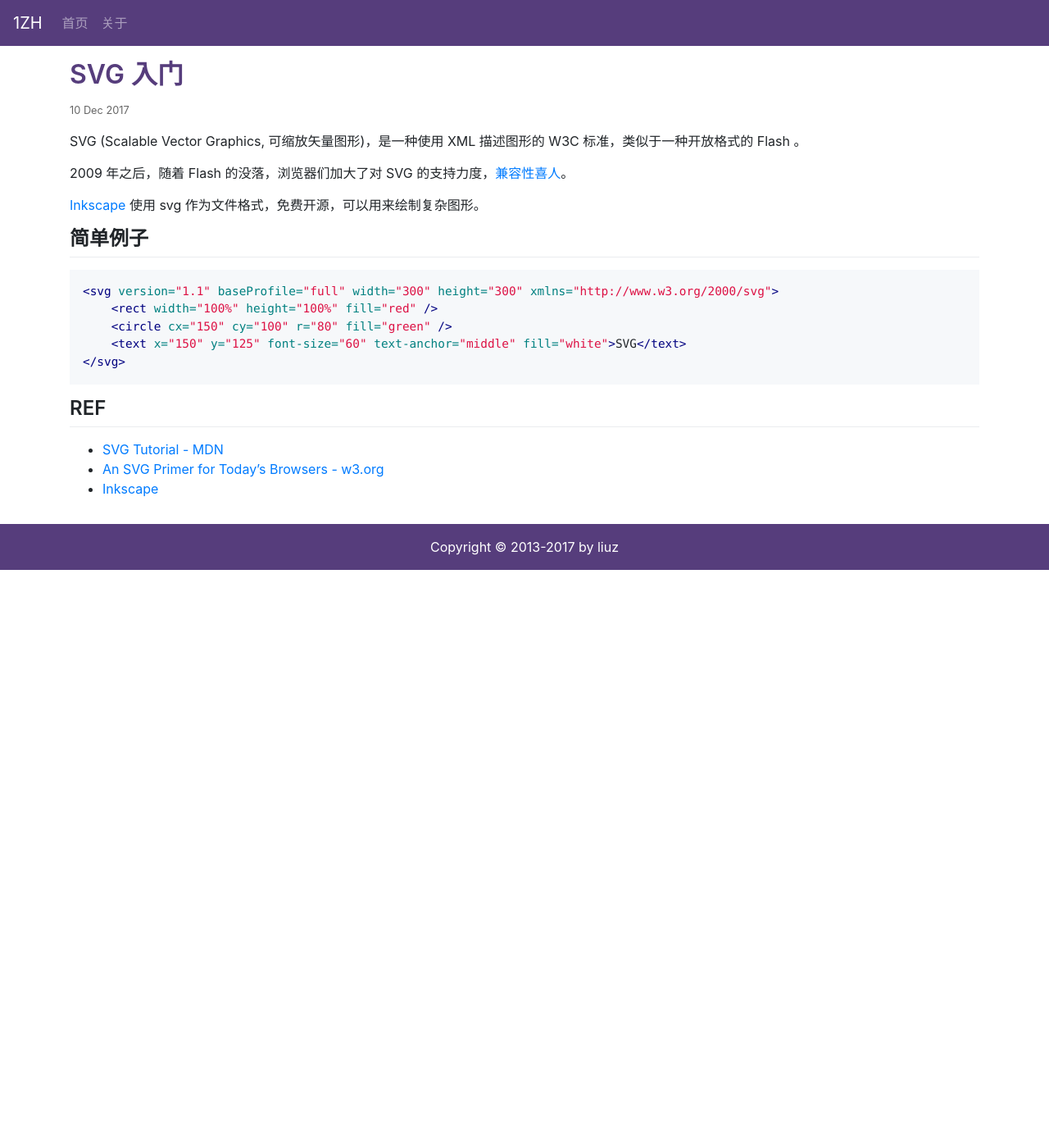
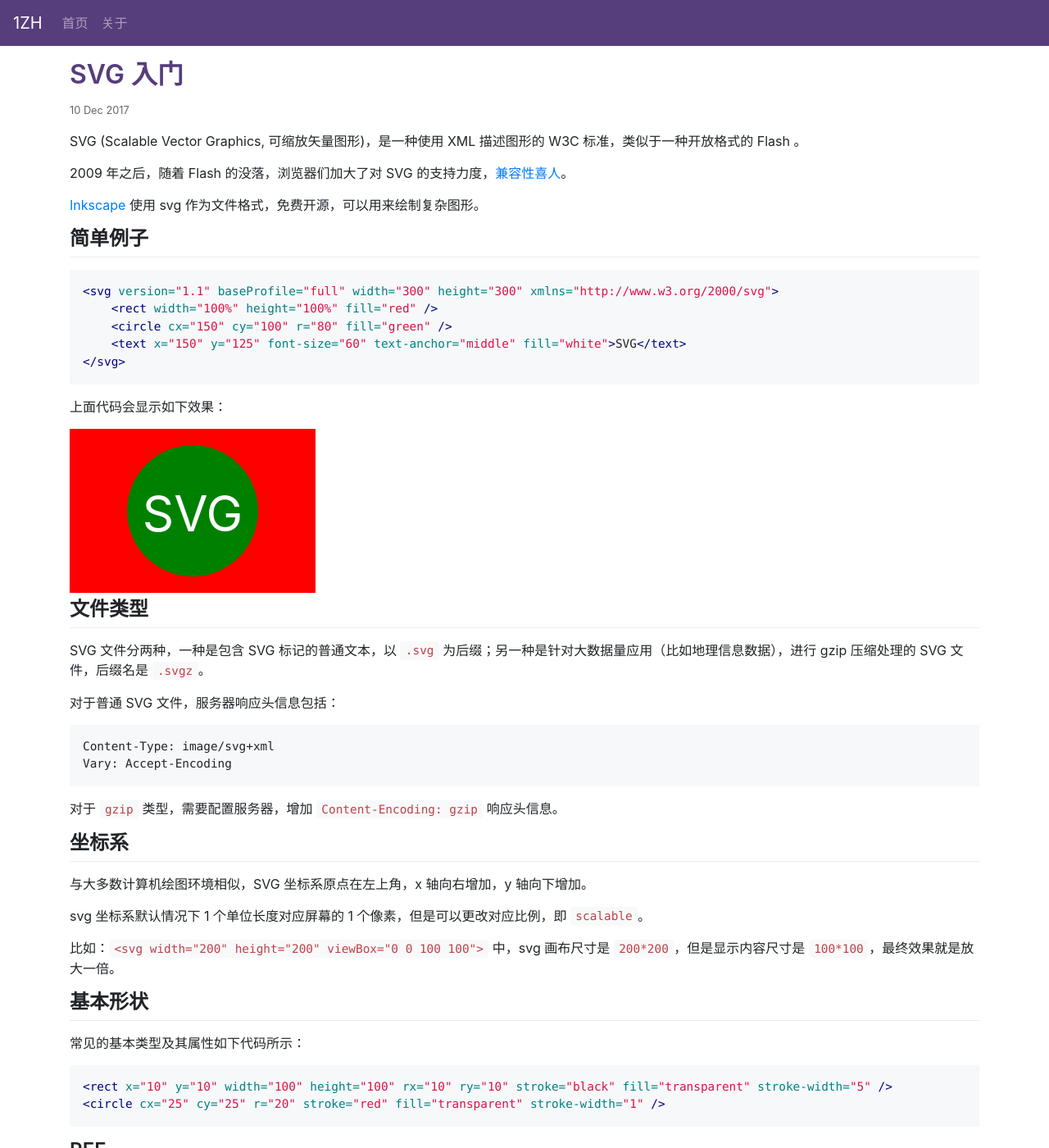
Before and after one commit to liuzhuan/liuzhuan.github.io, a Jekyll site: the page built from _posts/2017-12-10-svg-primer.md, in a window 1280 px wide and 1400 px high. Shown: the whole window at 82% size. Built offline with Jekyll 4.4.1, drawn with Linux system fonts in a browser that asks for light colours; nearby versions of some CDN libraries.

Commit message:
adding more svg content

````diff
--- a/_posts/2017-12-10-svg-primer.md
+++ b/_posts/2017-12-10-svg-primer.md
@@ -20,6 +20,47 @@ SVG (Scalable Vector Graphics, 可缩放矢量图形)，是一种使用 XML 描
 </svg>
 ```
 
+上面代码会显示如下效果：
+
+<svg version="1.1"
+     baseProfile="full"
+     width="300" height="200"
+     xmlns="http://www.w3.org/2000/svg">
+  <rect width="100%" height="100%" fill="red" />
+  <circle cx="150" cy="100" r="80" fill="green" />
+  <text x="150" y="125" font-size="60" text-anchor="middle" fill="white">SVG</text>
+</svg>
+
+## 文件类型
+
+SVG 文件分两种，一种是包含 SVG 标记的普通文本，以 `.svg` 为后缀；另一种是针对大数据量应用（比如地理信息数据），进行 gzip 压缩处理的 SVG 文件，后缀名是 `.svgz`。
+
+对于普通 SVG 文件，服务器响应头信息包括：
+
+```
+Content-Type: image/svg+xml
+Vary: Accept-Encoding
+```
+
+对于 `gzip` 类型，需要配置服务器，增加 `Content-Encoding: gzip` 响应头信息。
+
+## 坐标系
+
+与大多数计算机绘图环境相似，SVG 坐标系原点在左上角，x 轴向右增加，y 轴向下增加。
+
+svg 坐标系默认情况下 1 个单位长度对应屏幕的 1 个像素，但是可以更改对应比例，即 `scalable`。
+
+比如：`<svg width="200" height="200" viewBox="0 0 100 100">` 中，svg 画布尺寸是 `200*200`，但是显示内容尺寸是 `100*100`，最终效果就是放大一倍。
+
+## 基本形状
+
+常见的基本类型及其属性如下代码所示：
+
+```xml
+<rect x="10" y="10" width="100" height="100" rx="10" ry="10" stroke="black" fill="transparent" stroke-width="5" />
+<circle cx="25" cy="25" r="20" stroke="red" fill="transparent" stroke-width="1" />
+```
+
 ## REF
 
 - [SVG Tutorial - MDN](https://developer.mozilla.org/en-US/docs/Web/SVG/Tutorial)
````
